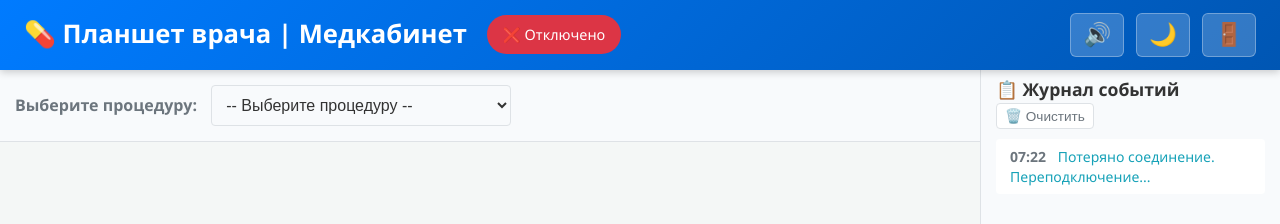
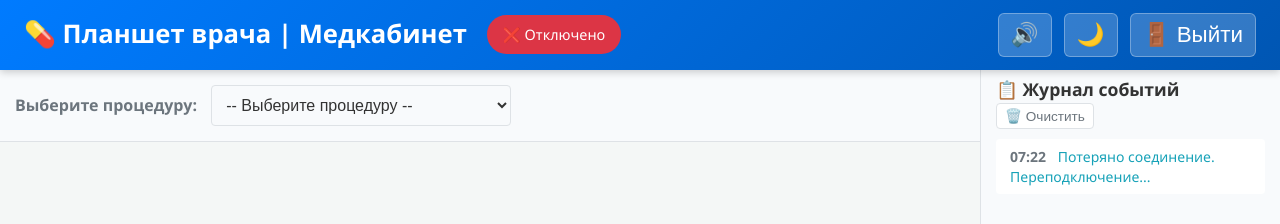
Before and after one commit to igorkandrat13-tech/med-timers, a website with bundled scripts: page public/doctor/doctor.html in a window 1280 px wide. Shown: the top 224 px of the page. Built offline with nearby package versions, Linux system fonts and the light colour scheme; no server answers.

Commit message:
doctor exit

```diff
--- a/public/doctor/doctor.html
+++ b/public/doctor/doctor.html
@@ -36,7 +36,7 @@
         <button id="sound-toggle-doctor" class="btn-theme-toggle" title="Вкл/Выкл звук">🔊</button>
         <!-- Кнопка темы -->
         <button id="theme-toggle-doctor" class="btn-theme-toggle" title="Переключить тему">🌙</button>
-        <button id="logout-btn-doctor" class="btn-theme-toggle" title="Выйти">🚪</button>
+        <button id="logout-btn-doctor" class="btn-theme-toggle" title="Выйти">🚪 Выйти</button>
     </div>
 </header>
 
```
